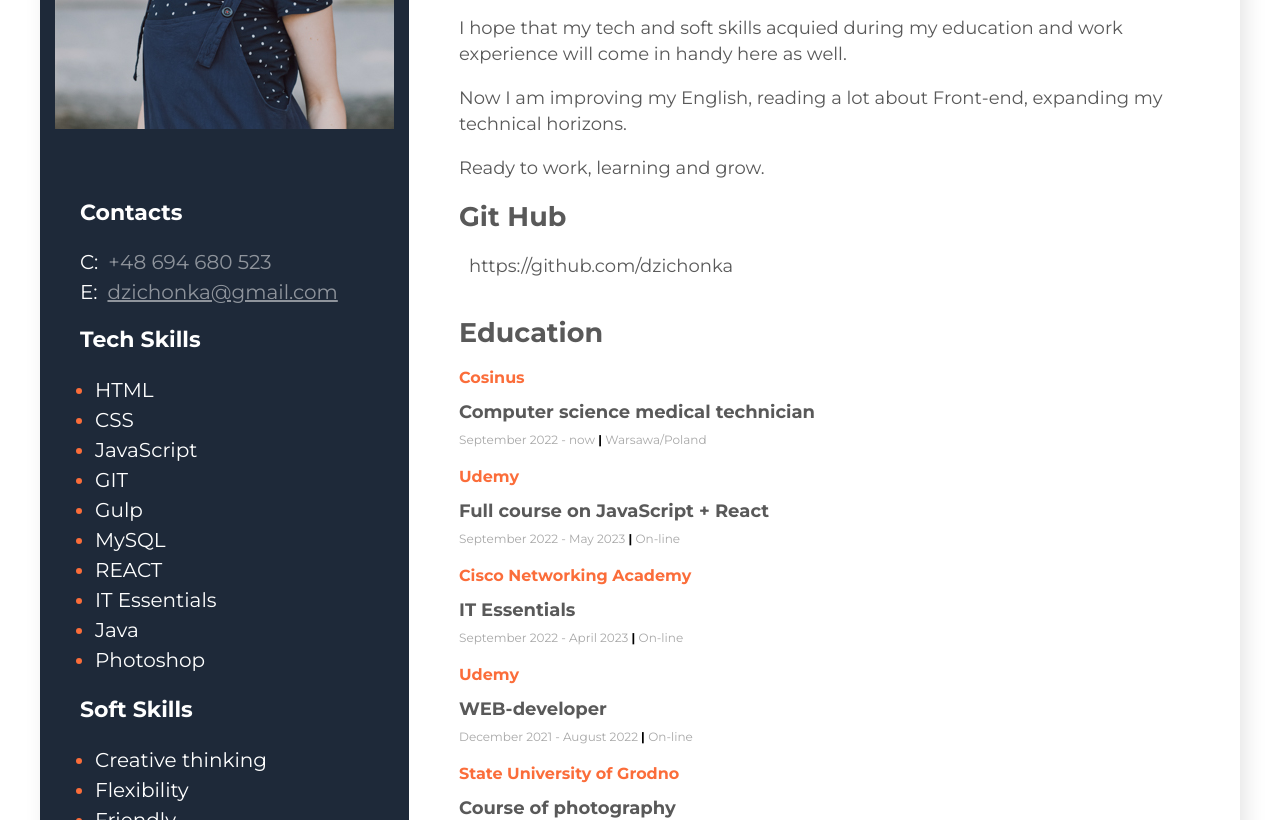
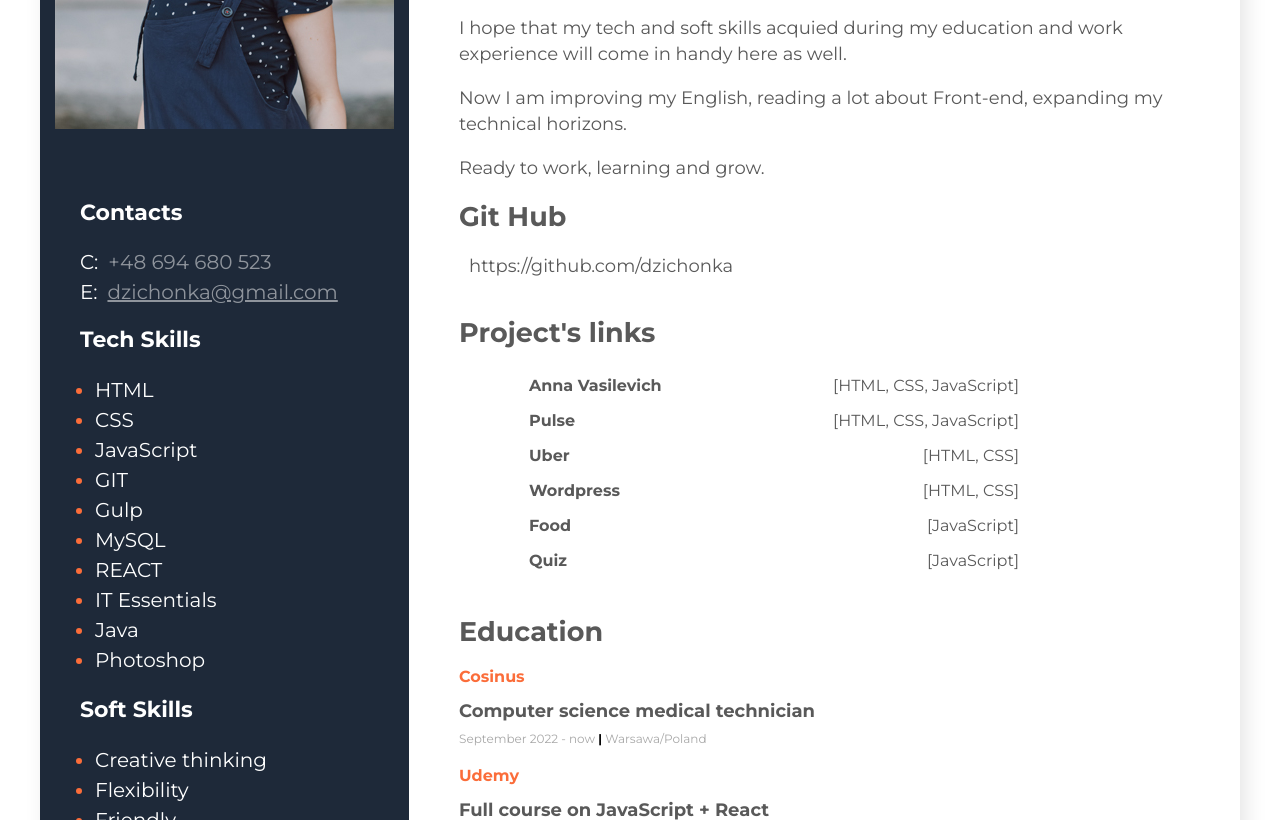
Before and after one commit to dzichonka/CV_Anna_Vasilevich, a plain HTML site: page index.html in a window 1280 px wide. Shown: the part 280-1100 px from the top of the page. Drawn offline with Linux system fonts and the light colour scheme.

Commit message:
april 2023

```diff
--- a/index.html
+++ b/index.html
@@ -36,7 +36,7 @@
                 <a href="https://github.com/dzichonka">https://github.com/dzichonka</a>
             </div>
 
-            <!-- <div class="projects">
+            <div class="projects">
                 <h2 class="title">Project's links</h2>
                 <ol class="project_list">
                     <li>
@@ -72,7 +72,7 @@
                         <div class="tech">[JavaScript]</div>
                     </li>
                 </ol>
-            </div> -->
+            </div>
 
             <div class="education">
                 <h2 class="title">Education</h2>
```
